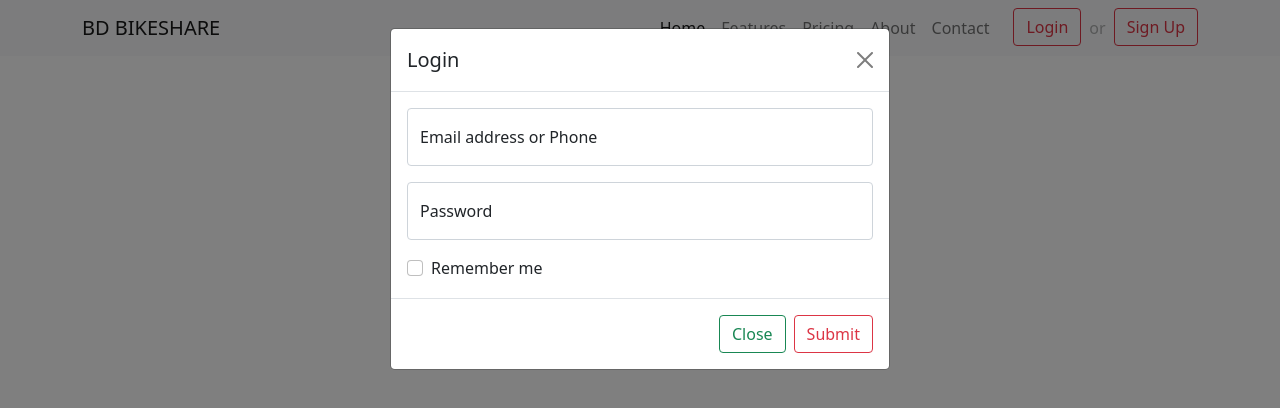
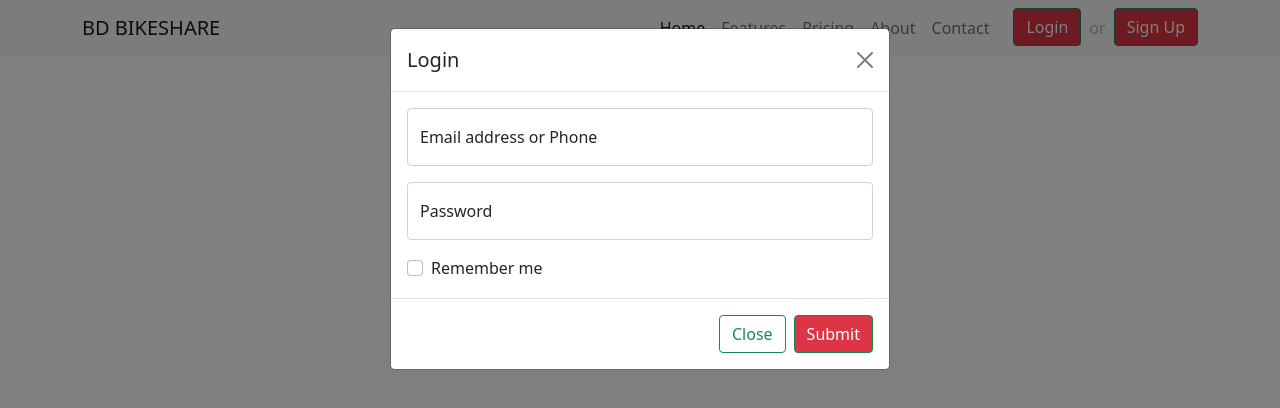
Before and after one commit to noyondey1/ride-share-project-2, a plain HTML site: page index.html in a window 1280 px wide. Both pictures are taken after a click on the button "Login". Drawn offline with nearby package versions, Linux system fonts and the light colour scheme.

Commit message:
button colors changed to background red and green border

```diff
--- a/index.html
+++ b/index.html
@@ -39,7 +39,7 @@
 
                         <li class="nav-item ms-3">
                             <!-- Button trigger modal -->
-                            <button type="button" class="btn btn-outline-danger" data-bs-toggle="modal"
+                            <button type="button" class="btn btn-danger border-success" data-bs-toggle="modal"
                                 data-bs-target="#exampleModal">
                                 Login
                             </button>
@@ -78,7 +78,7 @@
                                         <div class="modal-footer">
                                             <button type="button" class="btn btn-outline-success"
                                                 data-bs-dismiss="modal">Close</button>
-                                            <button type="submit" class="btn btn-outline-danger">Submit</button>
+                                            <button type="submit" class="btn btn-danger border-success">Submit</button>
                                         </div>
                                     </div>
                                 </div>
@@ -93,7 +93,7 @@
 
                         <li class="nav-item">
                             <!-- Button trigger modal -->
-                            <button type="button" class="btn btn-outline-danger" data-bs-toggle="modal"
+                            <button type="button" class="btn btn-danger border-success" data-bs-toggle="modal"
                                 data-bs-target="#staticBackdrop">
                                 Sign Up
                             </button>
@@ -198,7 +198,7 @@
                                         <div class="modal-footer">
                                             <button type="button" class="btn btn-outline-success"
                                                 data-bs-dismiss="modal">Close</button>
-                                            <button type="button" class="btn btn-outline-danger">Sign Up</button>
+                                            <button type="button" class="btn btn-danger border-success">Sign Up</button>
                                         </div>
                                     </div>
                                 </div>
```
